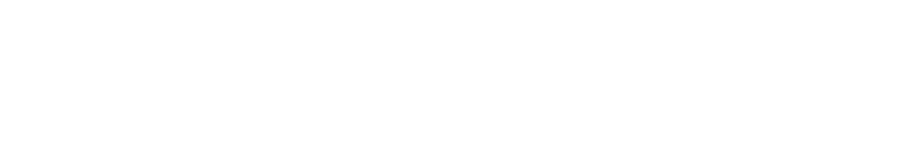
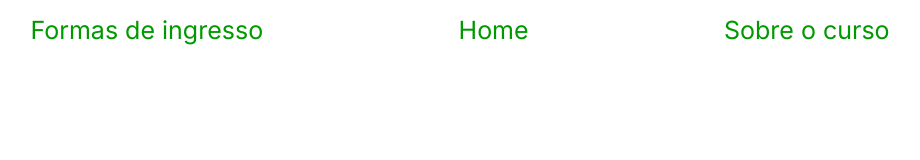
Before and after one commit to ADSIFPBCZ/ADSIFPBCZ.github.io, a plain HTML site: page index.html in a window 1280 px wide. Shown: the whole page, without its empty margins (180-1100 px from the left). Drawn offline with Linux system fonts and the light colour scheme.

Commit message:
Adicionando Header

```diff
--- /dev/null
+++ b/Styles/main.css
@@ -0,0 +1,64 @@
+@import url('https://fonts.googleapis.com/css2?family=Inter:wght@200;400;500;800&display=swap');
+
+/* RESET CSS */
+*,
+*::after,
+*::before{
+    box-sizing: border-box;
+}
+*{
+    padding: 0;
+    margin: 0;
+    list-style: none;
+    text-decoration: none;
+    color: black;
+    font-family: 'Inter', sans-serif;
+    font-size: 25px;
+    font-weight: 400;
+}
+
+
+/* HEADER */
+
+#header {
+    padding: 15px;
+    background-color: #ffffff;
+    min-width: 100%;
+}
+
+#menu {
+    display: flex;
+    flex-direction: row;
+    justify-content: space-evenly;
+}
+
+#open-sub-menu{
+    cursor: pointer;
+    position: relative;
+    display: inline-block;
+}
+
+#sub-menu{
+    display: none;
+    position: absolute;
+    background-color: rgb(0, 153, 0);
+    min-width: 160px;
+    padding: 12px 16px;
+    z-index: 1;
+}
+
+#open-sub-menu:hover #sub-menu{
+    display: block;
+}
+
+.menu-item{
+    color: rgb(0, 153, 0);
+}
+
+.sub-menu-item{
+    color: #ffffff;
+}
+
+.sub-menu-item:hover{
+    color: #000000;
+}
--- a/index.html
+++ b/index.html
@@ -4,9 +4,23 @@
     <meta charset="UTF-8">
     <meta http-equiv="X-UA-Compatible" content="IE=edge">
     <meta name="viewport" content="width=device-width, initial-scale=1.0">
+    <link rel="stylesheet" href="./Styles/main.css">
     <title>ADS - IFPB-CZ</title>
 </head>
 <body>
-
+    <section id="header">
+        <ul id="menu" class="flex">
+            <li class="menu-item" id="open-sub-menu">
+                Formas de ingresso
+                <ul id="sub-menu">
+                    <li><a class="sub-menu-item" href="">SISU</a></li>
+                    <li><a class="sub-menu-item" href="">PSE</a></li>
+                    <li><a class="sub-menu-item" href="">PSCS</a></li>
+                </ul>
+            </li>
+            <li><a class="menu-item" href="">Home</a></li>
+            <li><a class="menu-item" href="">Sobre o curso</a></li>
+        </ul>
+    </section>
 </body>
 </html>
```
